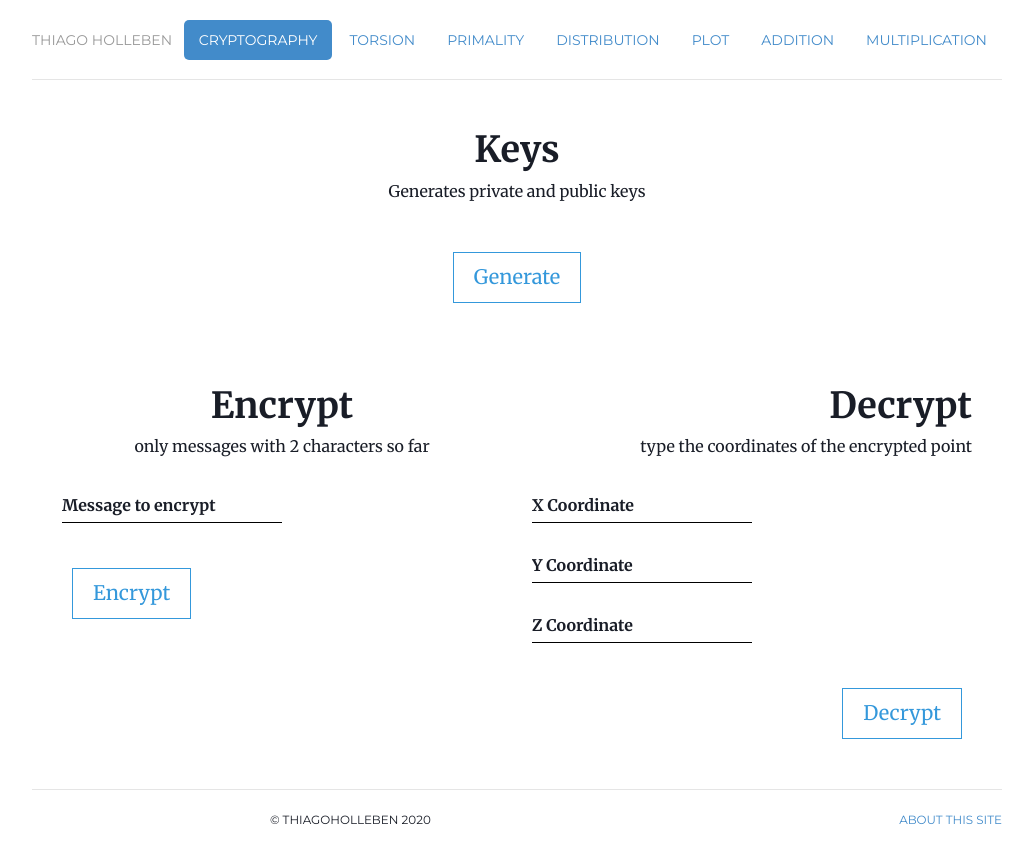
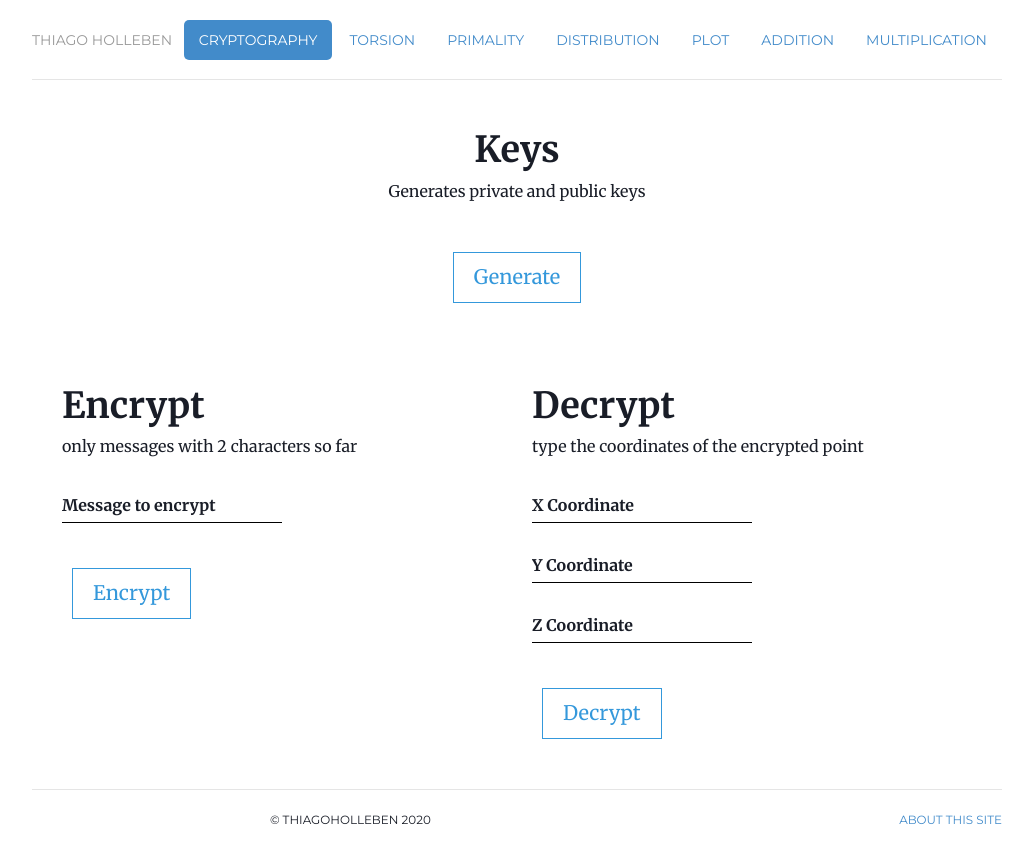
Before and after one commit to hollebenthiago/ecc, a Jekyll site: the page built from index_cryptography.html, in a window 1280 px wide. Shown: the top 863 px of the page, without its empty margins (123-1156 px from the left). Built offline with Jekyll 4.4.1, drawn with Linux system fonts in a browser that asks for light colours; a script that is not in the unit is left out.

Commit message:
minor change

```diff
--- a/css/style_input.css
+++ b/css/style_input.css
@@ -102,7 +102,7 @@ p, h1, span, label, button {
     justify-content: center;
 }
 
-.decrypt div, div input, div label, div label span{
+.decrypt div, .encrypt div{
     display: flex;
-    justify-content: flex-end;
+    justify-content: space-between;
 }
```
